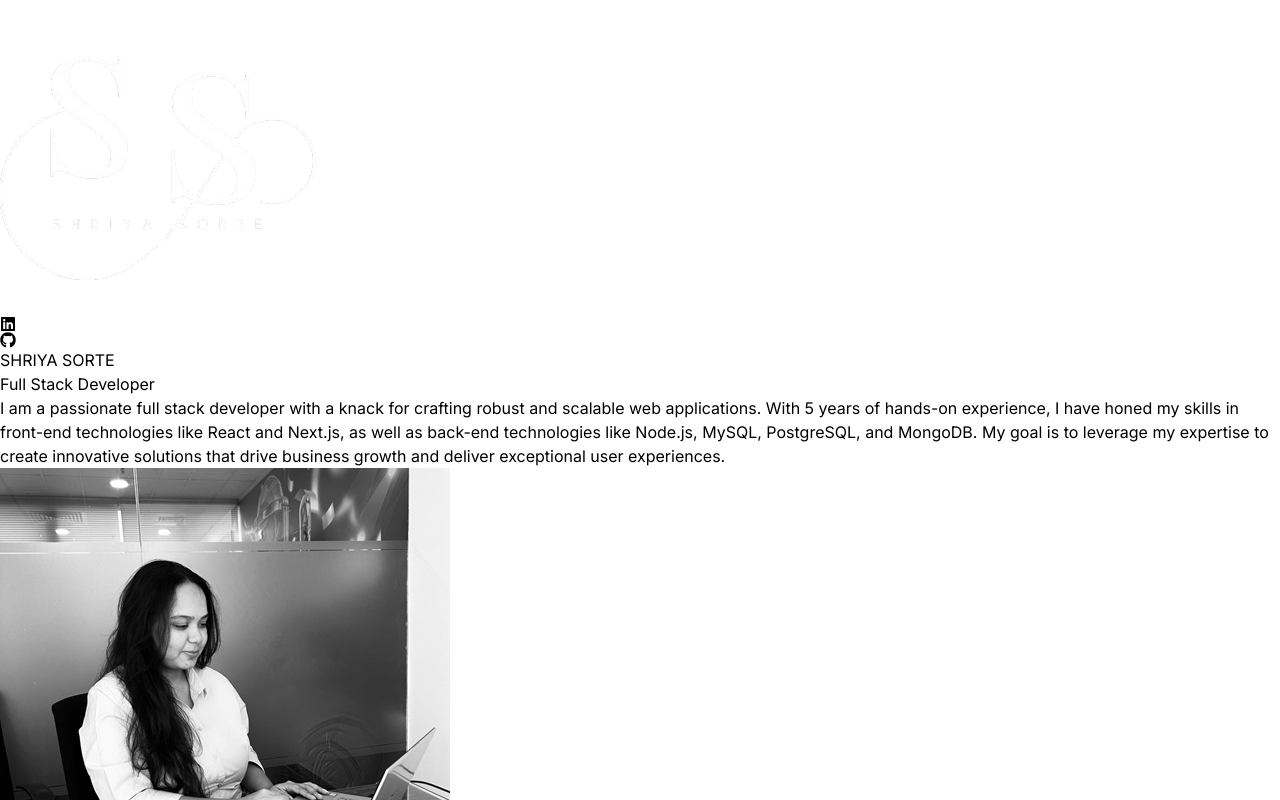
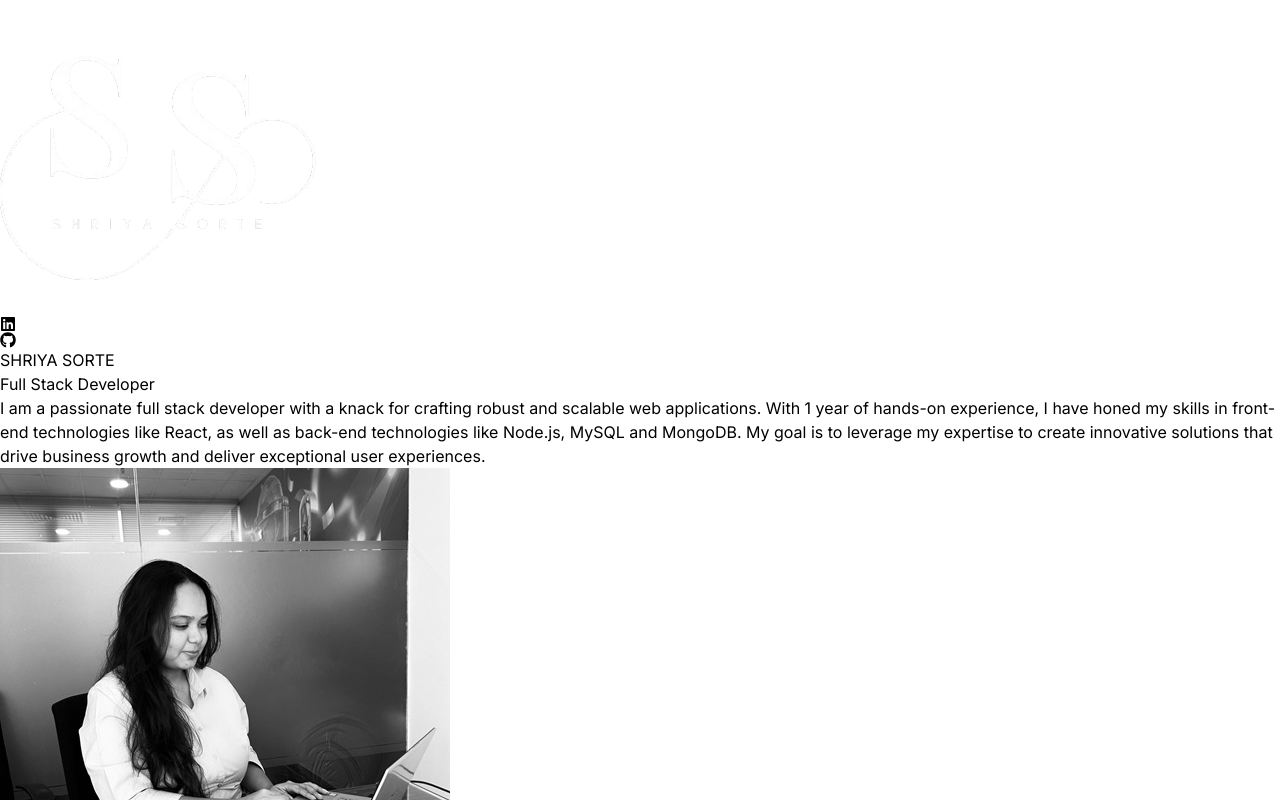
Before and after one commit to ShriyaSorte/REACT-PORTFOLIO, a React (Vite) app: page / in a window 1280 px wide. Shown: the top 800 px of the page. Built offline with nearby package versions, Linux system fonts and the light colour scheme.

Commit message:
changes in main section

```diff
--- a/src/constants/index.js
+++ b/src/constants/index.js
@@ -3,7 +3,7 @@ import project2 from "../assets/projects/project-2.jpg";
 import project3 from "../assets/projects/project-3.jpg";
 import project4 from "../assets/projects/project-4.jpg";
 
-export const HERO_CONTENT = `I am a passionate full stack developer with a knack for crafting robust and scalable web applications. With 5 years of hands-on experience, I have honed my skills in front-end technologies like React and Next.js, as well as back-end technologies like Node.js, MySQL, PostgreSQL, and MongoDB. My goal is to leverage my expertise to create innovative solutions that drive business growth and deliver exceptional user experiences.`;
+export const HERO_CONTENT = `I am a passionate full stack developer with a knack for crafting robust and scalable web applications. With 1 year of hands-on experience, I have honed my skills in front-end technologies like React, as well as back-end technologies like Node.js, MySQL and MongoDB. My goal is to leverage my expertise to create innovative solutions that drive business growth and deliver exceptional user experiences.`;
 
 export const ABOUT_TEXT = `Full-Stack development student based in Pune, India. I am an Information Technology graduate from RTMNU. I am very passionate about improving my coding skills & developing applications & websites. I build WebApps and Websites using MERN Stack. Working for myself to improve my skills.`;
 
```
